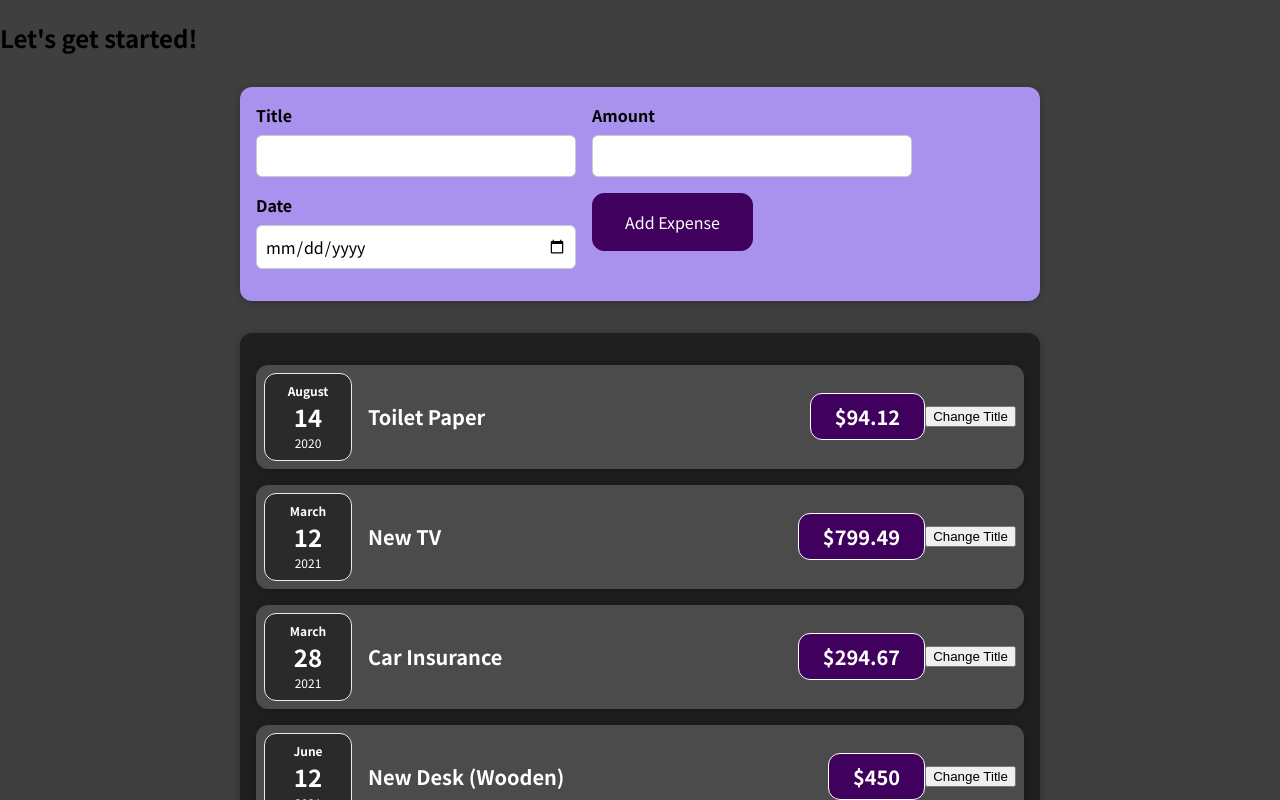
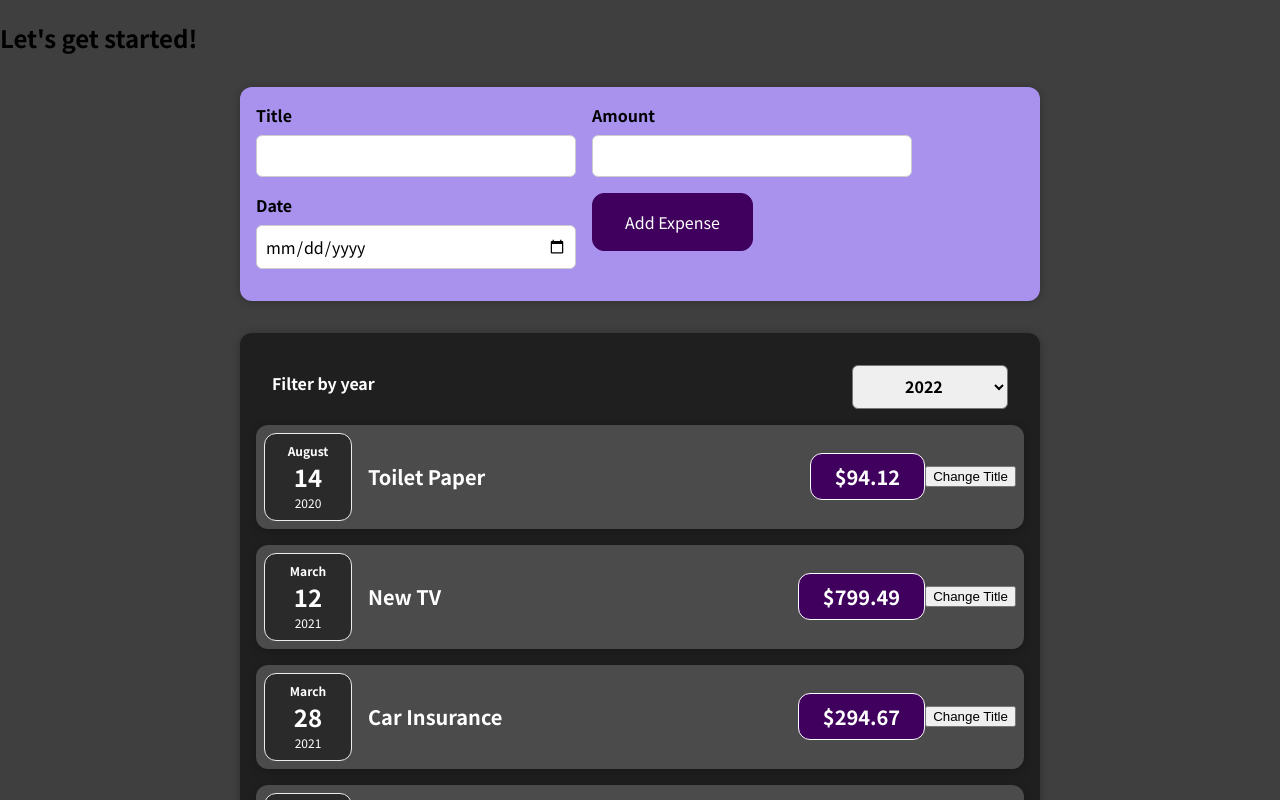
Before and after one commit to ran-codes/udemy-react-js-academind, a React (Create React App) app in the folder project1-basic-react/: page / in a window 1280 px wide. Shown: the top 800 px of the page. Built offline with nearby package versions, Linux system fonts and the light colour scheme.

Commit message:
Assignment 2

```diff
--- a/project1-basic-react/src/components/Expenses/ExpenseList.js
+++ b/project1-basic-react/src/components/Expenses/ExpenseList.js
@@ -1,10 +1,20 @@
+import { useState } from 'react';
 import Card from '../UI/Card';
+import ExpensesFilter from './ExpensesFilter';
 import ExpenseItem from './ExpenseItem';
 import './ExpenseList.css';
 
 const ExpenseList = (props) => {
+  const [expenseYear, setExpenseYear] = useState('2022');
+
+  const filterChangeHandler = (year) => {
+    setExpenseYear(year);
+    console.log(year);
+  };
+
   return (
     <Card className="expenses">
+      <ExpensesFilter onFilterChange={filterChangeHandler} defaultYear={expenseYear}/>
       <ExpenseItem
         title={props.data[0].title}
         amount={props.data[0].amount}
@@ -27,6 +37,6 @@
       />
     </Card>
   );
-}
+};
 
 export default ExpenseList;
--- /dev/null
+++ b/project1-basic-react/src/components/Expenses/ExpensesFilter.css
@@ -0,0 +1,24 @@
+.expenses-filter {
+  color: white;
+  padding: 0 1rem;
+}
+
+.expenses-filter__control {
+  display: flex;
+  width: 100%;
+  align-items: center;
+  justify-content: space-between;
+  margin: 1rem 0;
+}
+
+.expenses-filter label {
+  font-weight: bold;
+  margin-bottom: 0.5rem;
+}
+
+.expenses-filter select {
+  font: inherit;
+  padding: 0.5rem 3rem;
+  font-weight: bold;
+  border-radius: 6px;
+}
--- /dev/null
+++ b/project1-basic-react/src/components/Expenses/ExpensesFilter.js
@@ -0,0 +1,24 @@
+import React from 'react';
+
+import './ExpensesFilter.css';
+
+const ExpensesFilter = (props) => {
+  const filterChangeHandler = (event) =>
+    props.onFilterChange(event.target.value);
+
+  return (
+    <div className="expenses-filter">
+      <div className="expenses-filter__control">
+        <label>Filter by year</label>
+        <select onChange={filterChangeHandler} value={props.defaultYear}>
+          <option value="2022">2022</option>
+          <option value="2021">2021</option>
+          <option value="2020">2020</option>
+          <option value="2019">2019</option>
+        </select>
+      </div>
+    </div>
+  );
+};
+
+export default ExpensesFilter;
```
